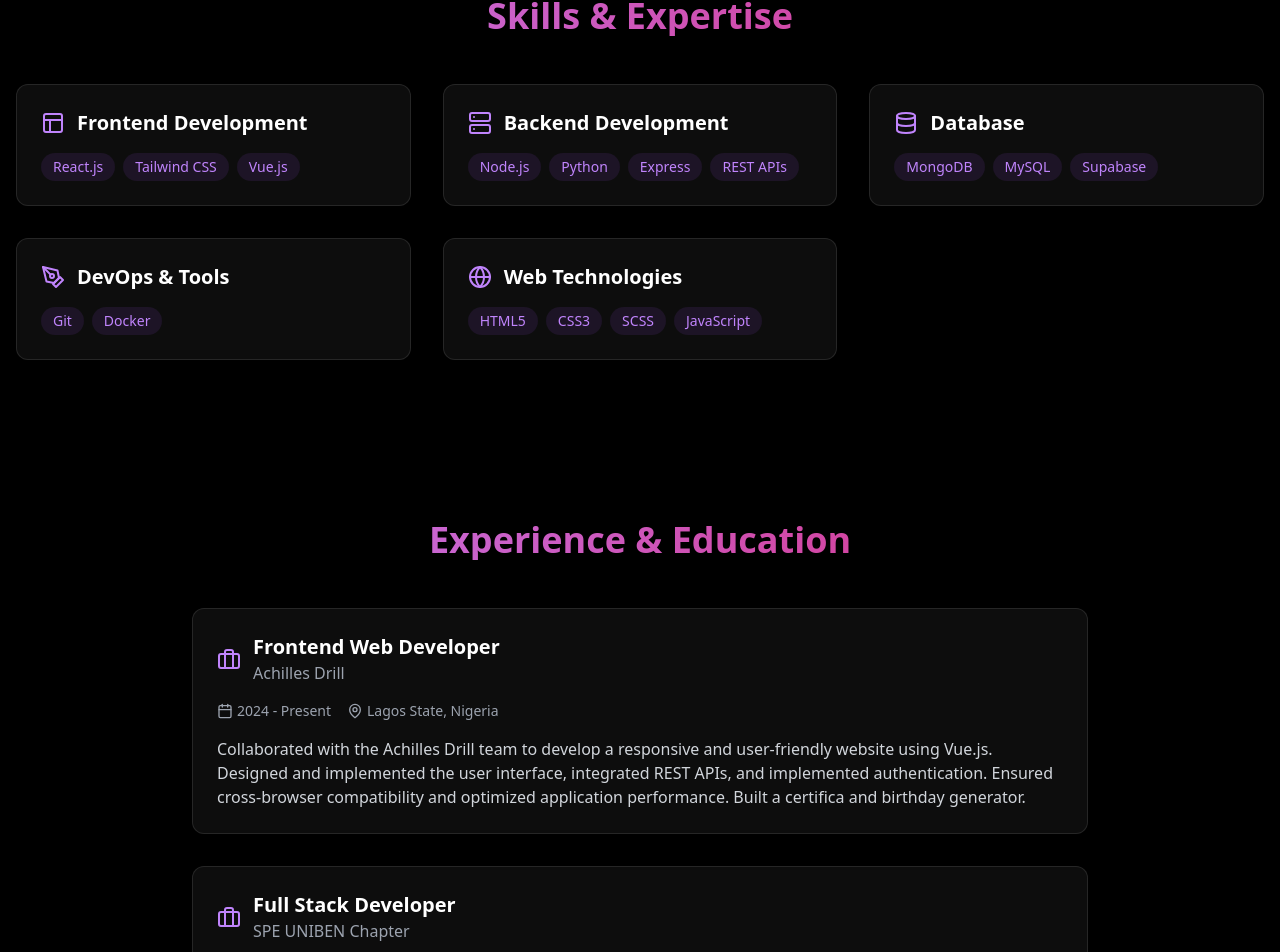
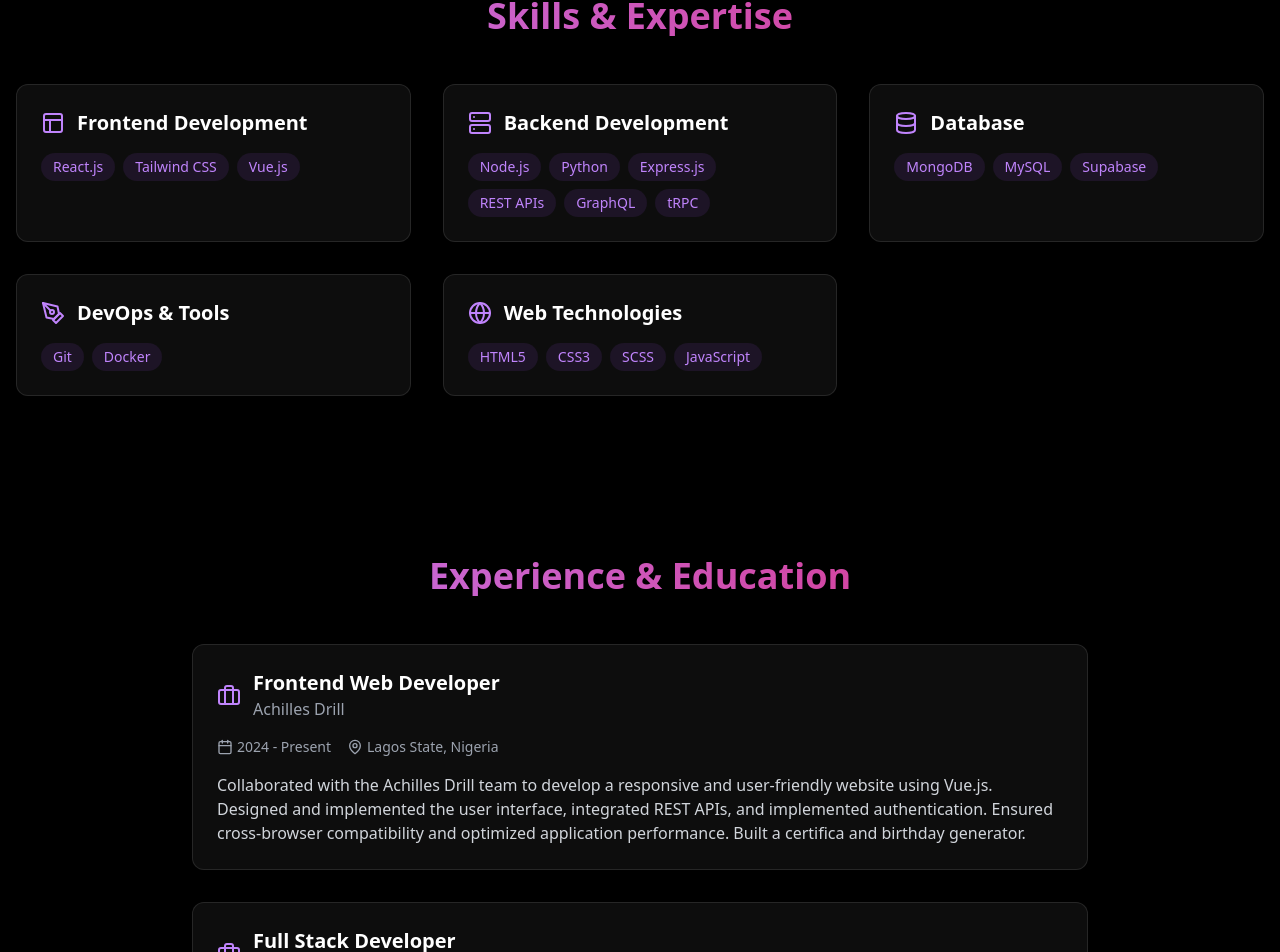
Before and after one commit to Nwachukwuchinedu/my-portfolio, a React (Vite) app: page / in a window 1280 px wide. Shown: the part 1482-2434 px from the top of the page. Built offline with nearby package versions, Linux system fonts and the light colour scheme.

Commit message:
feat(skills): add GraphQL and some changes,

```diff
--- a/src/components/Skills.tsx
+++ b/src/components/Skills.tsx
@@ -17,7 +17,7 @@ const Skills = () => {
     {
       title: "Backend Development",
       icon: <Server />,
-      skills: ["Node.js", "Python", "Express", "REST APIs"]
+      skills: ["Node.js", "Python", "Express.js", "REST APIs", "GraphQL", "tRPC"]
     },
     {
       title: "Database",
```
